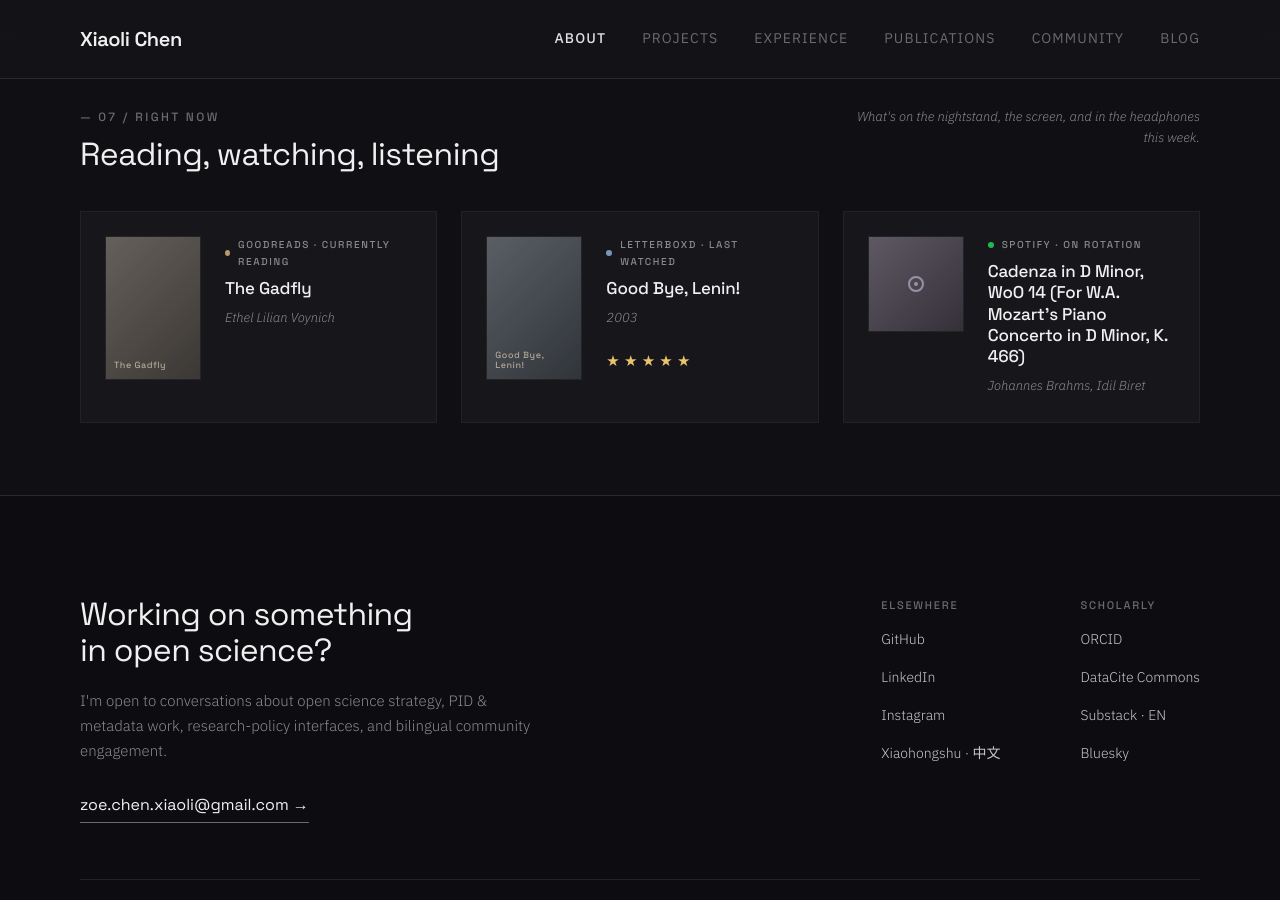
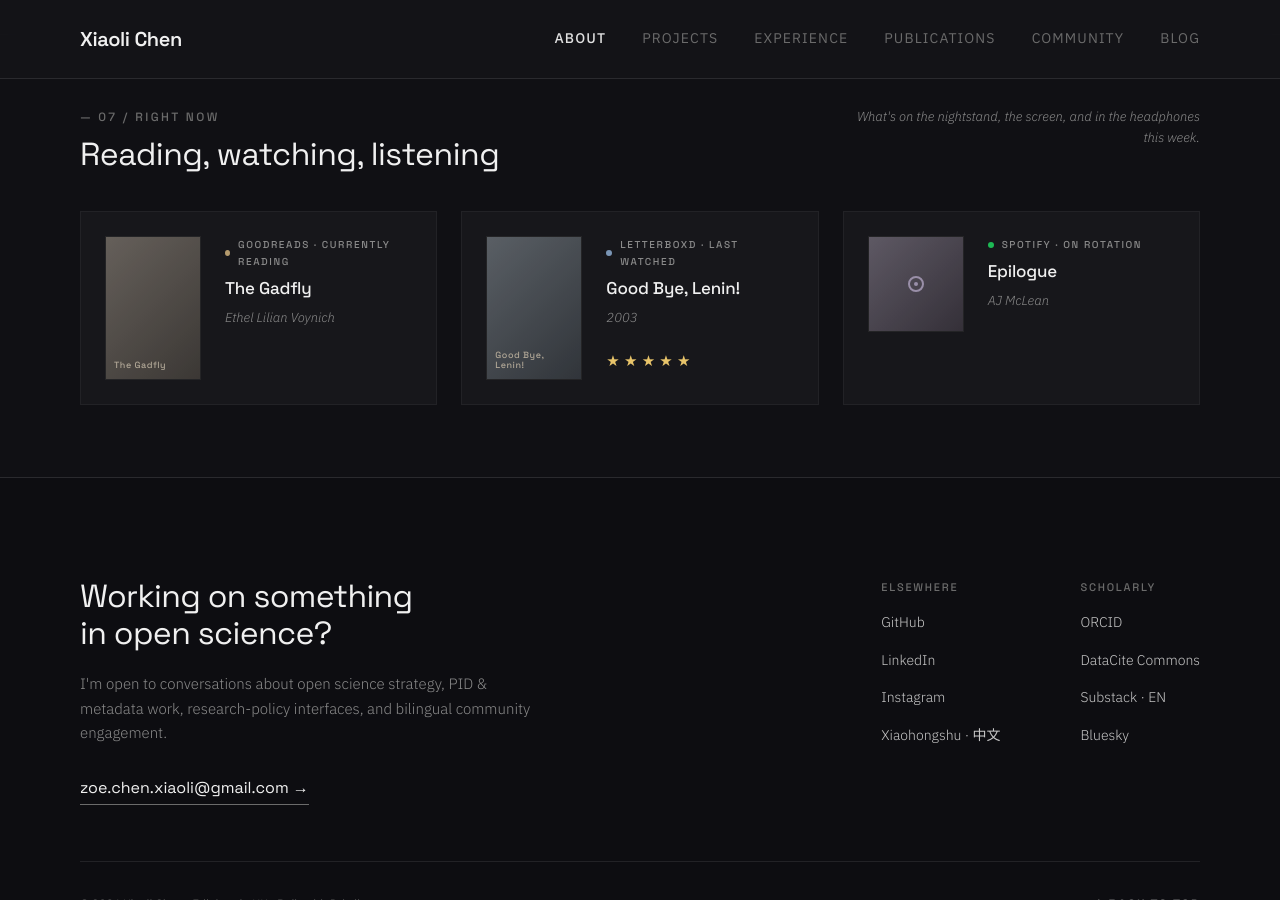
Before and after one commit to xchen101/xchen101.github.io, a Jekyll site: the page built from index.md, in a window 1280 px wide and 900 px high, scrolled down 6679 px. Built offline with Jekyll 4.4.1, drawn with Linux system fonts in a browser that asks for light colours; comment, search, counter and statistics services are not loaded; grey boxes are pictures that could not be loaded.

Commit message:
update: Right Now widget data (auto)

```diff
--- a/_data/now.yml
+++ b/_data/now.yml
@@ -1,4 +1,4 @@
-# Right now — auto-generated by Hermes cron on 2026-10-27 06:00 UTC
+# Right now — auto-generated by Hermes cron on 2026-10-27 12:00 UTC
 # Sources: Goodreads RSS / Letterboxd RSS / Spotify API
 
 reading:
@@ -24,8 +24,8 @@
   service: "Spotify"
   accent: "#1DB954"
   label: "On rotation"
-  title: "Cadenza in D Minor, WoO 14 (For W.A. Mozart's Piano Concerto in D Minor, K. 466)"
-  artist: "Johannes Brahms, Idil Biret"
-  url: "https://open.spotify.com/track/4ZdxGZHvHY5DxInGoxFtYS"
+  title: "Epilogue"
+  artist: "AJ McLean"
+  url: "https://open.spotify.com/track/0XEXTGNZxpF99baWYaWgzC"
   profile_url: "https://open.spotify.com/"
-  image: "https://i.scdn.co/image/ab67616d00001e029d644f6d1d2b39441c58bf49"
+  image: "https://i.scdn.co/image/ab67616d00001e0273fc5db236dac5bd6e0e2560"
```
